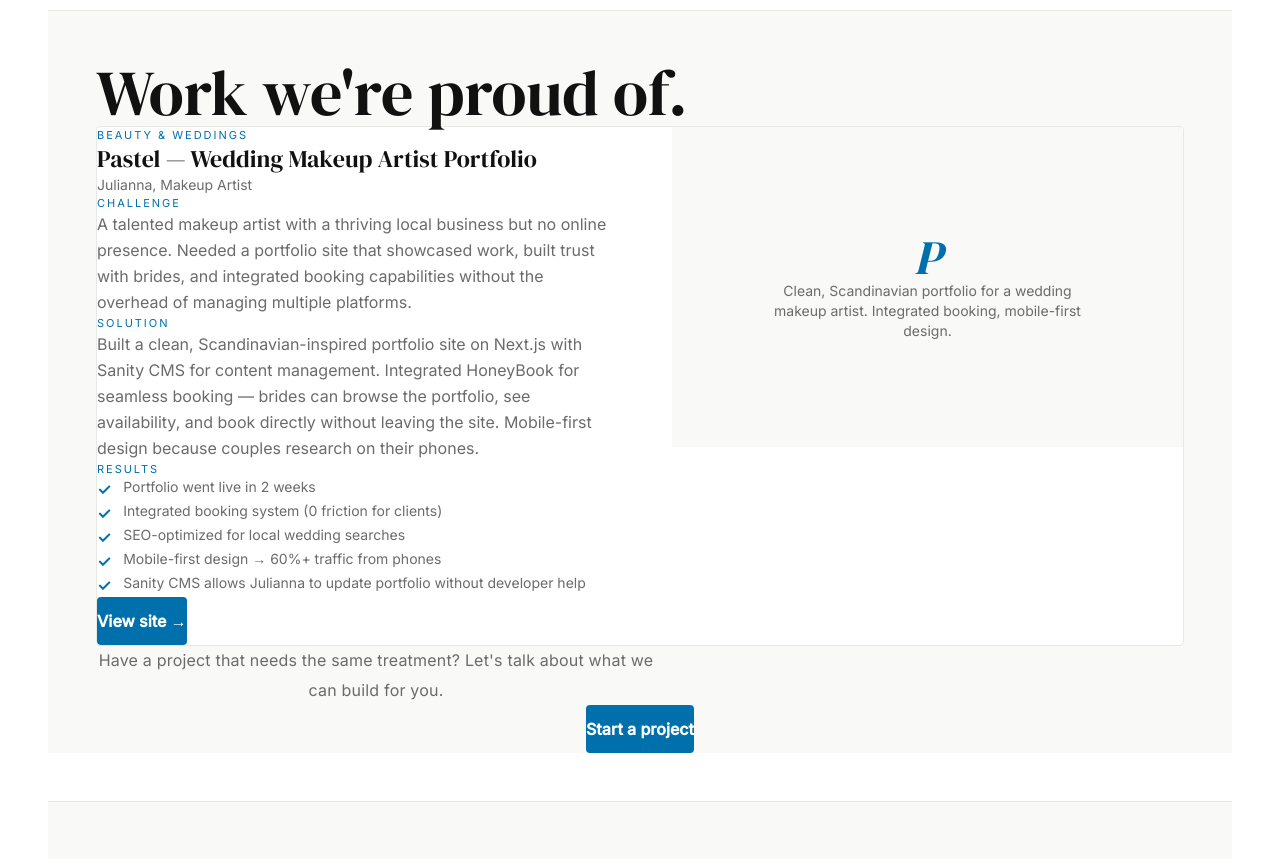
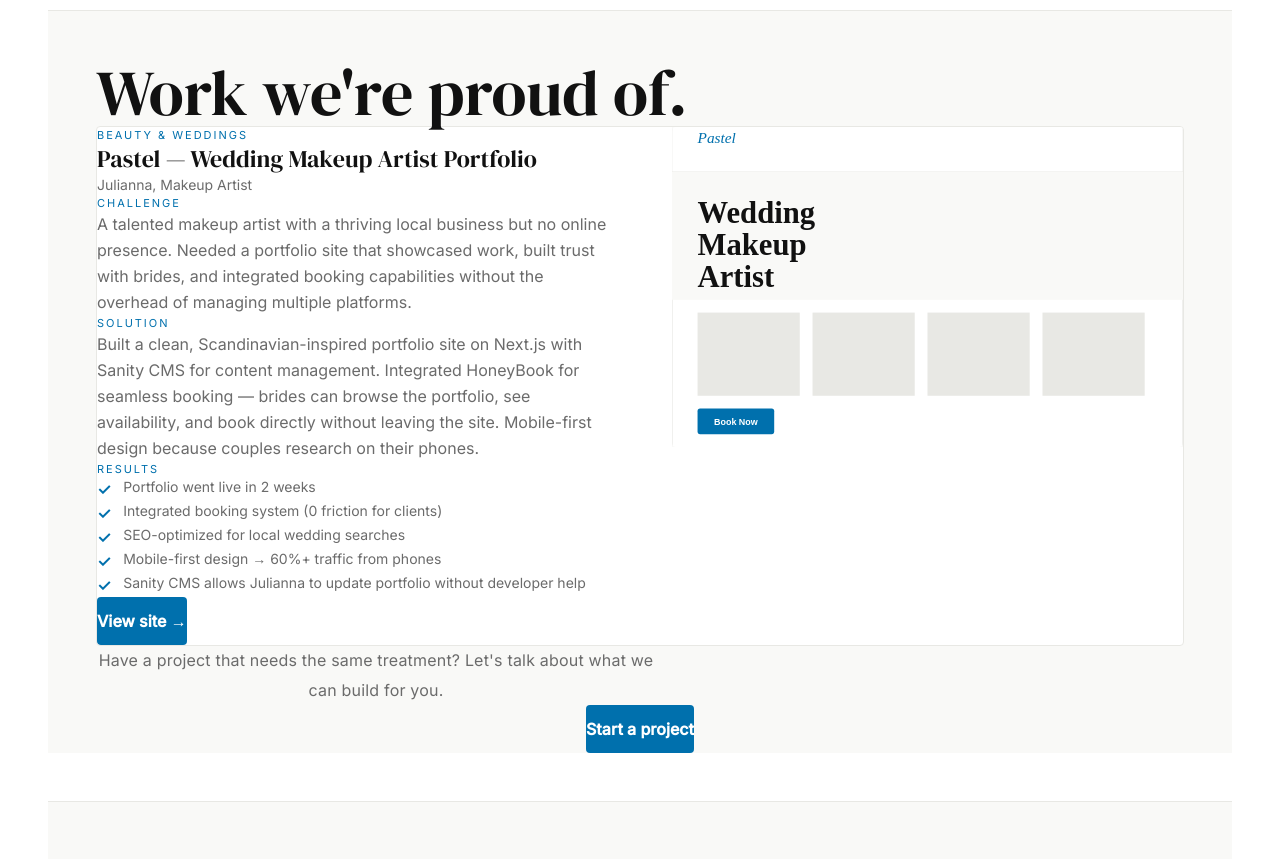
Before and after one commit to professorfalken1942-hash/oapostrophe, a Next.js app: page / in a window 1280 px wide. Shown: the part 3360-4219 px from the top of the page. Built offline with nearby package versions, Linux system fonts and the light colour scheme.

Commit message:
feat: add image support to case studies with Pastel mockup

```diff
--- a/components/CaseStudies.tsx
+++ b/components/CaseStudies.tsx
@@ -2,6 +2,7 @@
 
 import Container from "./Container";
 import Link from "next/link";
+import Image from "next/image";
 
 interface CaseStudy {
   slug: string;
@@ -12,6 +13,7 @@ interface CaseStudy {
   solution: string;
   results: string[];
   image?: string;
+  imageAlt?: string;
   link?: string;
 }
 
@@ -32,6 +34,8 @@ const caseStudies: CaseStudy[] = [
       "Mobile-first design → 60%+ traffic from phones",
       "Sanity CMS allows Julianna to update portfolio without developer help",
     ],
+    image: "/pastel-preview.svg",
+    imageAlt: "Pastel makeup artist portfolio website",
     link: "https://pastelmakeupandstyle.com",
   },
 ];
@@ -117,13 +121,22 @@ export default function CaseStudies() {
               </div>
 
               {/* Preview */}
-              <div className="bg-[#f9f9f7] p-12 flex items-center justify-center min-h-80">
+              <div className="bg-[#f9f9f7] p-12 flex items-center justify-center min-h-80 relative">
+                {study.image ? (
+                  <Image
+                    src={study.image}
+                    alt={study.imageAlt || study.title}
+                    fill
+                    className="object-cover rounded"
+                  />
+                ) : (
                   <div className="text-center">
                     <p className="serif text-5xl italic text-[#0070ad] mb-4">P</p>
                     <p className="text-sm text-[#6b6b6b] max-w-xs">
                       Clean, Scandinavian portfolio for a wedding makeup artist. Integrated booking, mobile-first design.
                     </p>
                   </div>
+                )}
               </div>
             </div>
           ))}
```
Also changed, not shown: public/pastel-preview.svg (added). Lines whose indentation alone changed are shown as unchanged.
